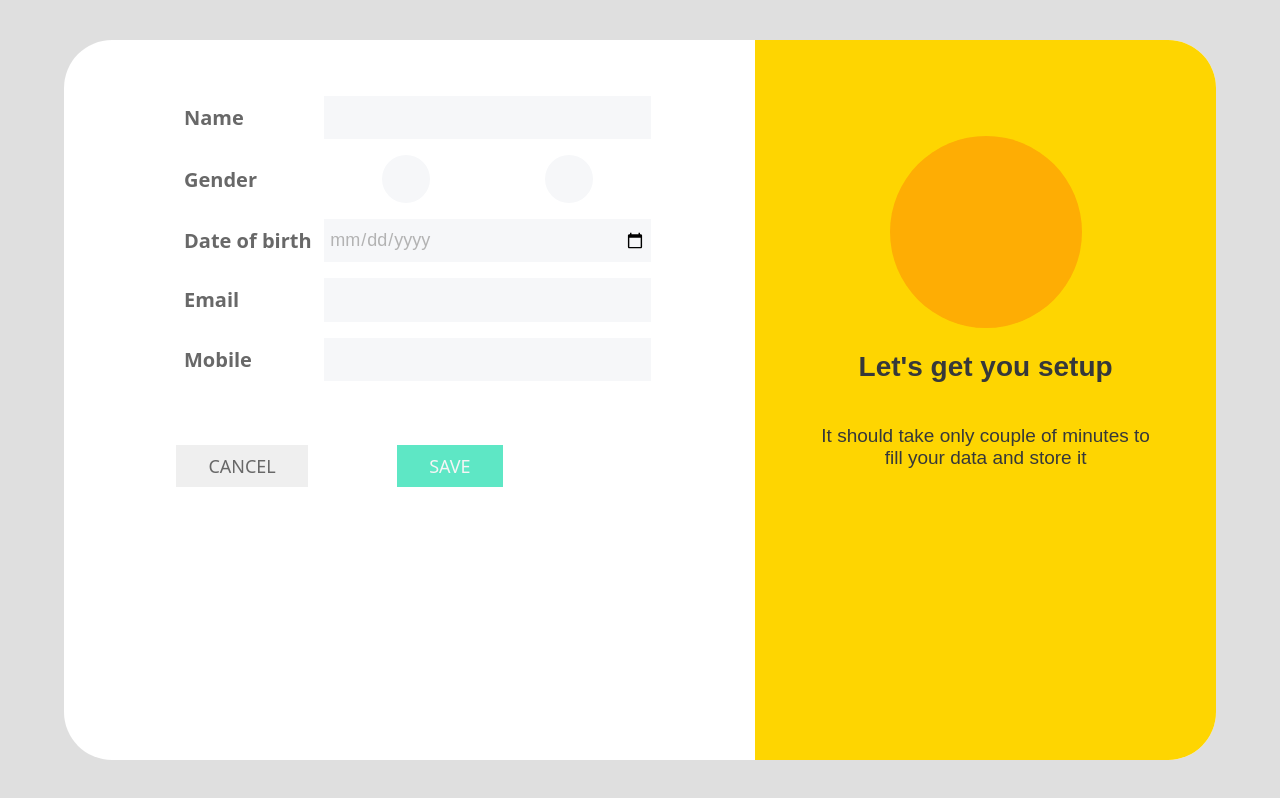
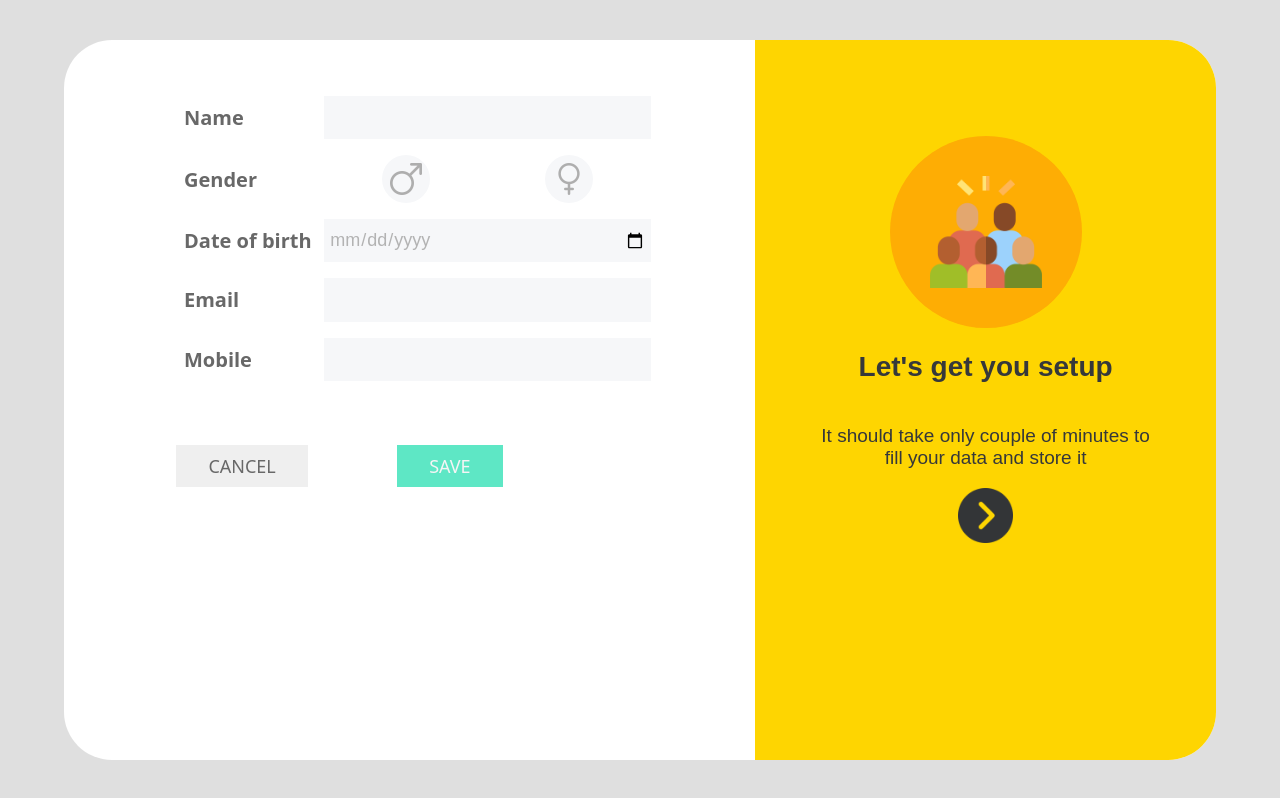
Before and after one commit to SamarthKadam/LGMVIP-Web-Task3, a plain HTML site: page index.html in a window 1280 px wide. Drawn offline with Linux system fonts and the light colour scheme; the site is published under a folder, as on GitHub Pages, so addresses that start at the root find nothing.

Commit message:
Changes done

```diff
--- a/helper/User.js
+++ b/helper/User.js
@@ -15,7 +15,7 @@
         <img class="logo-person" src="/user.png" alt="">
         <div class="details">
           <div class="name">${this.Name}</div>
-          <div class="email-phone"><img class="email-icon"  src="/email.png" alt=""> ${this.Email} |<img class="phone-icon" src="/phone-call.png" alt=""> ${this.Phone}</div>
+          <div class="email-phone"><img class="email-icon"  src="email.png" alt=""> ${this.Email} |<img class="phone-icon" src="phone-call.png" alt=""> ${this.Phone}</div>
           <div class="view-details">View Details ></div>
         </div>
       </div>`
--- a/index.html
+++ b/index.html
@@ -17,8 +17,8 @@
       <div class="GenderTag">
         <div class="Gender">Gender</div>
         <div class="icon-handler">
-          <div class="maleparent"><img class="genderCont" src="/mars.png" alt=""></div>
-          <div class="femaleparent"><img class="genderCont" src="/femenine.png" alt=""></div>
+          <div class="maleparent"><img class="genderCont" src="mars.png" alt=""></div>
+          <div class="femaleparent"><img class="genderCont" src="femenine.png" alt=""></div>
         </div>
       </div>
       <div class="Dobtag">
@@ -35,10 +35,10 @@
     </div>
     <div class="content">
       <div class="firstPart">
-        <div class="icon-img"><img class="icon" src="/protest.png" alt=""></div>
+        <div class="icon-img"><img class="icon" src="protest.png" alt=""></div>
         <h2 class="text">Let's get you setup</h2>
         <p>It should take only couple of minutes to fill your data and store it</p>
-        <img src="/next (1).png" class="Next-icon" alt="">
+        <img src="next (1).png" class="Next-icon" alt="">
       </div>
       <div class="secondPart hidden">
         <div class="header">Users List</div>
```
